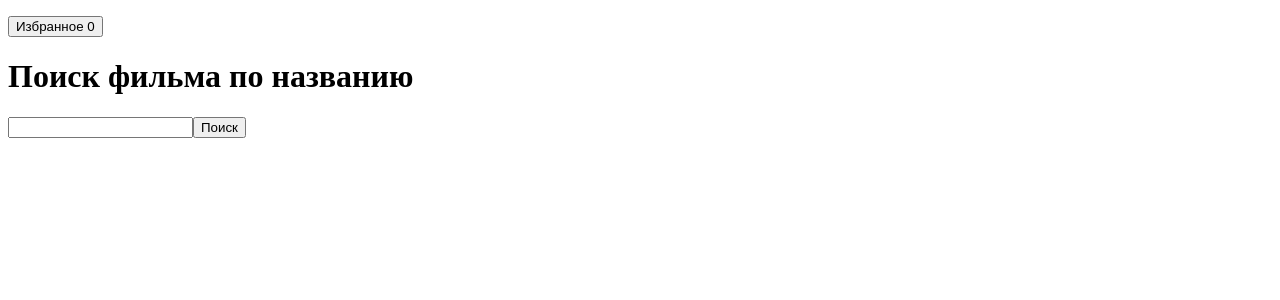
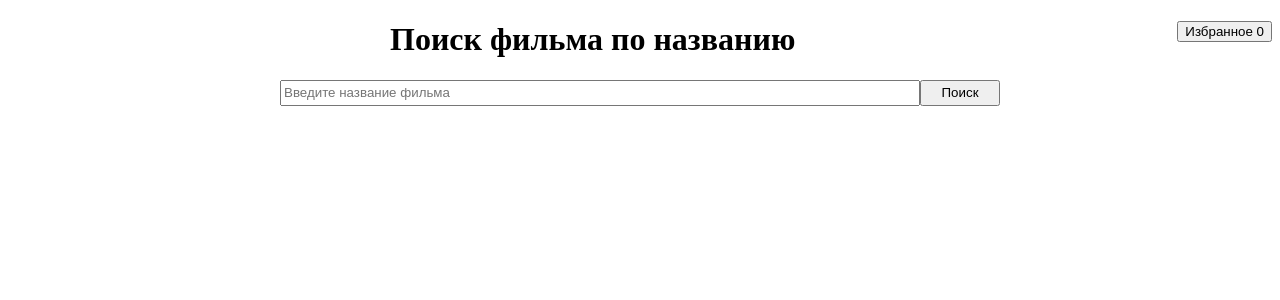
Before and after one commit to Vokanson/search_film_new_ver, a Vue app: page / in a window 1280 px wide. Shown: the top 300 px of the page. Built offline with nearby package versions, Linux system fonts and the light colour scheme.

Commit message:
14.02.23

```diff
--- a/src/Components/Main.vue
+++ b/src/Components/Main.vue
@@ -5,28 +5,28 @@
   <div>
 
     <p>
-      <button @click="go_To_listFilm(index)">Избранное {{$store.state.listFilm.length}}</button>
+      <button class="btn" @click="go_To_listFilm(index)">Избранное {{$store.state.listFilm.length}}</button>
 <!--      <router-link :to="{name: 'favorites', params: {this:'listFilm'}}">-->
 <!--        Избранное: {{listFilm.length}}-->
 <!--      </router-link>-->
-
     </p>
-
-
-
 <!--          <favorites v-bind:listFilm="listFilm"/>-->
     <!--      <router-view/>-->
     <!--      <a >{{ this.listFilm }}</a>-->
-    <h1><strong>Поиск фильма по названию</strong></h1>
-    <input type="text"
-           v-on:input="inputChangeHandler"
-           v-on:keypress.enter="search">
-    <button v-on:click="search">Поиск</button>
-    <h2>{{nameFilm}}</h2>
+    <h1 style="text-align: center"><strong>Поиск фильма по названию</strong></h1>
+    <div class="input-search">
+      <input class="input" type="text"
+                v-bind:placeholder="placeholderString"
+                v-on:input="inputChangeHandler"
+                v-on:keypress.enter="search">
+      <button class="btn-search" v-on:click="search">Поиск</button>
+    </div>
+
+    <h2 style="text-align: center">{{nameFilm}}</h2>
     <ul class="list">
       <li class="list-item"  v-for="(item, index) in $store.state.mainListFilm[0]" >
-        {{item.Title}} {{item.Year}} <img :src=item.Poster>
-        <button @click="save(item, index)">Добавить в избранное</button>
+        {{item.Title}} Год: {{item.Year}} <img :src=item.Poster>
+        <button  @click="save(item, index)">Добавить в избранное</button>
       </li>
     </ul>
     <!--    <p>{{aboutFilm}}</p>-->
@@ -54,6 +54,7 @@ export default {
   // },
   data() {
     return {
+      placeholderString: "Введите название фильма",
       inputValue:"terminator",
       // listFilm:[],
       nameFilm: "",
@@ -134,5 +135,48 @@ export default {
 </script>
 
 <style scoped>
-
+.input-search {
+  justify-content:center;
+  /*align-items:center*/
+  /*float: inherit;*/
+  display: flex;
+}
+.input {
+  width: 50%;
+  height: 20px;
+  display:inline;
+  justify-content:center;
+  align-items:center;
+  /*background-color: aqua;*/
+}
+.btn-search {
+  /*display: inline-flex;*/
+  float: inherit;
+  height: 26px;
+  width: 80px;
+}
+.btn {
+  float: right;
+}
+.list {
+  padding-inline-start: 100px;
+  margin: auto;
+  height: 100%;
+  width: 100%;
+  padding: 0px;
+  display: inline-block;
+  align-items: center;
+  justify-content:center;
+}
+.list-item {
+  /*  margin-right: 20px;*/
+  /*  position: fixed;*/
+  /*  bottom: 0px;*/
+  /*width: 10%;*/
+  /*justify-content: space-around;*/
+  /*justify-content:center;*/
+  padding: 10px;
+  display: inline-grid;
+  box-sizing: border-box;
+}
 </style>
--- a/src/Components/favorites.vue
+++ b/src/Components/favorites.vue
@@ -74,31 +74,29 @@ props:{
   font-size: 48px;
   line-height: 130%;
   /* or 62px */
-
   text-align: center;
-
   /*color: rgba(255, 255, 255, 0.9);*/
 
 }
-.list {
-  display: block;
-  border: 1px solid #b5e9a7;
-  border-radius: 3px;
-  position: inherit;
-  background: #fff;
-  margin: 0 20px 20px 0;
-  text-decoration: none;
-  color: #474747;
-  z-index: 0;
-  height: 300px;
-}
-@media (max-width: 1024px) {
+/*.list {*/
+/*  display: block;*/
+/*  border: 1px solid #b5e9a7;*/
+/*  border-radius: 3px;*/
+/*  position: inherit;*/
+/*  background: #fff;*/
+/*  margin: 0 20px 20px 0;*/
+/*  text-decoration: none;*/
+/*  color: #474747;*/
+/*  z-index: 0;*/
+/*  height: 300px;*/
+/*}*/
   .list-item {
-    margin-right: 20px;
-    position: fixed;
-    bottom: 0px;
-    display: flex;
+  /*  margin-right: 20px;*/
+  /*  position: fixed;*/
+  /*  bottom: 5px;*/
+  /*  margin: auto;*/
+    padding: 10px;
+    display: inline-grid;
     box-sizing: border-box;
   }
-}
 </style>
--- a/src/store.js
+++ b/src/store.js
@@ -33,7 +33,6 @@ const store = createStore({
                 state.listFilm.push(index)
             }
         },
-
         deleteFilm:(state, index)=>{
             return state.listFilm.splice(index,1)
             // console.log(state.listFilm)
@@ -54,7 +53,6 @@ const store = createStore({
             commit('deleteFilm',index)
         }
     }
-
 })
 
 
```
